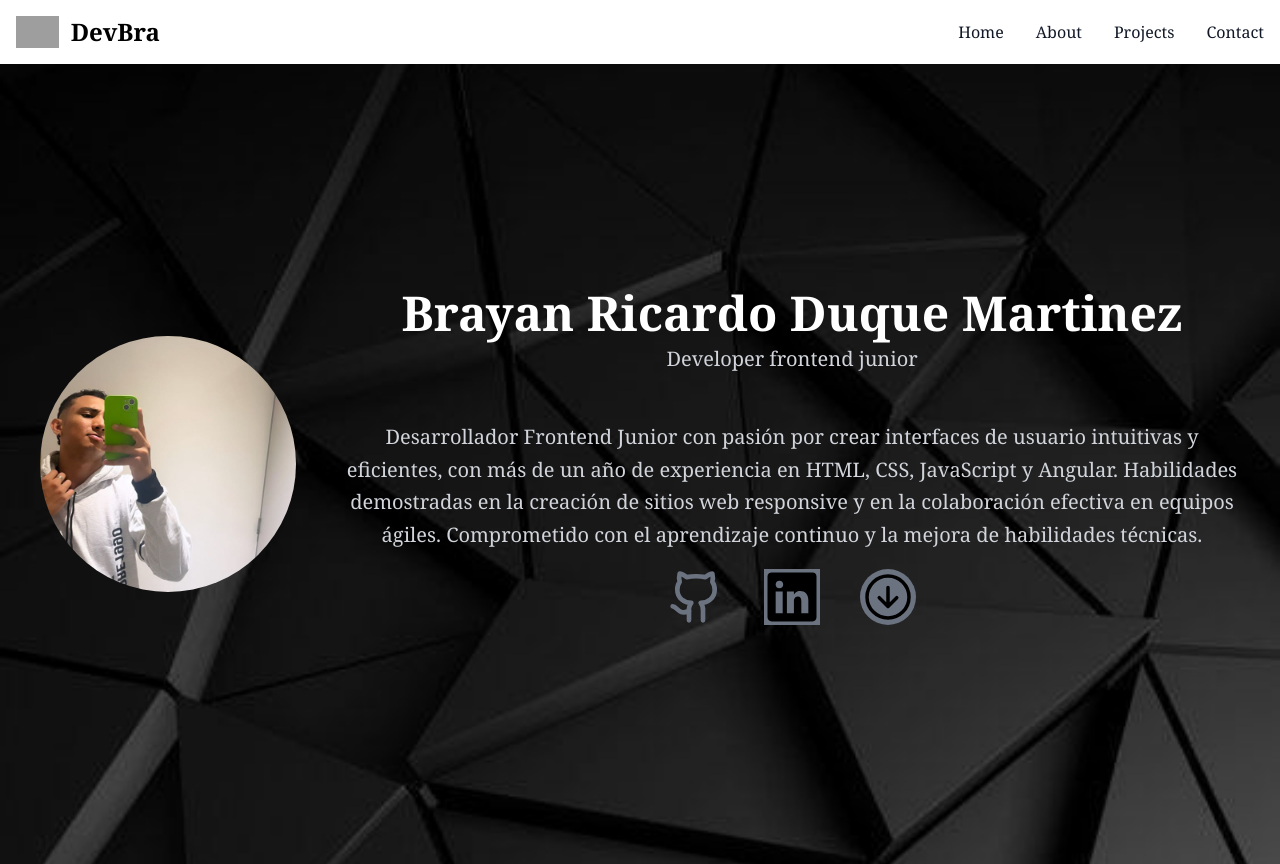
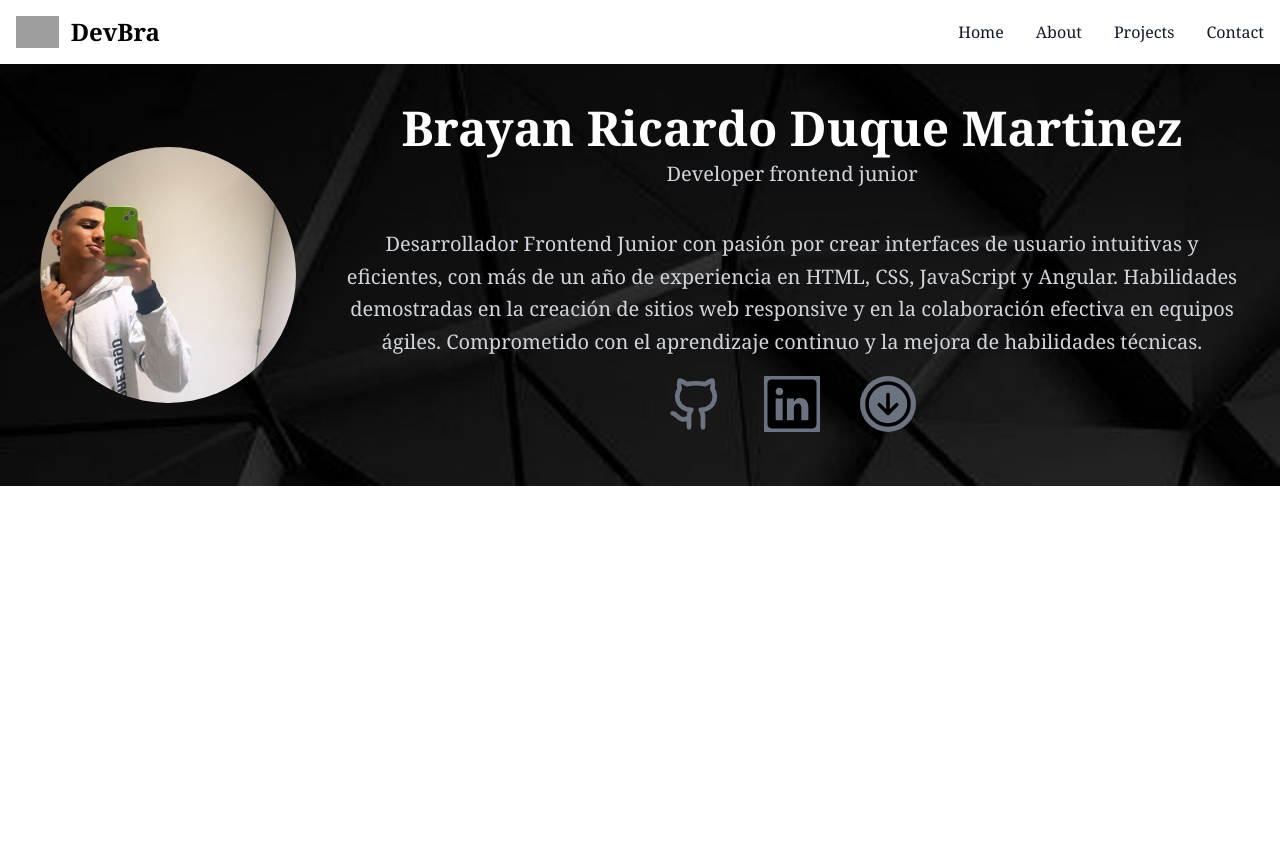
Before and after one commit to BrayanDuque/cvProgramador, an Angular app: page /about in a window 1280 px wide. After the commit the page ends 800 px from the top, so only its background shows below. Built offline with nearby package versions, Linux system fonts and the light colour scheme; grey boxes are pictures that could not be loaded.

Commit message:
pequeños arreglos en about y home

```diff
--- a/src/app/about/about.component.html
+++ b/src/app/about/about.component.html
@@ -1,13 +1,13 @@
-<div class="h-screen container mx-auto">
+<div class="h-full container mx-auto">
 
 <div class="flex flex-col items-center justify-around gap-6 p-10 md:flex-row md:gap-12 h-full">
-    <span class="relative flex shrink-0 overflow-auto rounded-full h-56 w-56 md:h-64 md:w-64 hover:animate-pulse">
-      <span class=" bg-white flex h-full w-full items-center justify-center rounded-full bg-muted"><img src="../assets/imagenes/bryan.jpg" alt=""></span>
+    <span class="flex shrink-0 overflow-auto rounded-full h-56 w-56 md:h-64 md:w-64 hover:animate-pulse">
+      <span class=" bg-white flex h-full w-full items-center justify-center rounded-full "><img src="../assets/imagenes/bryan.jpg" alt=""></span>
     </span>
     <div class="text-center">
       <h2 class="text-5xl font-bold text-white">Brayan Ricardo Duque Martinez</h2>
       <p class="text-gray-300 dark:text-gray-200 my-2 text-xl">Developer frontend junior</p>
-      <p class="mt-4 text-xl leading-relaxed text-gray-300 dark:text-gray-100 py-8">
+      <p class=" text-xl leading-relaxed text-gray-300 dark:text-gray-100 py-8">
         Desarrollador Frontend Junior con pasión por crear interfaces de usuario intuitivas y eficientes, con más de un año de experiencia en HTML, CSS, JavaScript y Angular. Habilidades demostradas en la creación de sitios web responsive y en la colaboración efectiva en equipos ágiles. Comprometido con el aprendizaje continuo y la mejora de habilidades técnicas.
       </p>
       <div class=" flex justify-center items-center gap-10 md:justify-center">
--- a/src/app/home/home.component.html
+++ b/src/app/home/home.component.html
@@ -1,5 +1,5 @@
 <!-- contenedor del home -->
-<div class="container mx-auto flex justify-center text-white gap-2">
+<div class="container h-full mx-auto flex justify-center text-white gap-2">
     <header class="grid grid-cols-1 md:grid-cols-3 items-center gap-5 h-screen">
         <article class="text-center items-center gap-4 col-span-2 md:order-1">
             <!-- informacion breve sobre el desarrollador -->
@@ -20,7 +20,7 @@
         <!-- contenedor del logotipo giratorio junior -->
             <section class="items-center mx-auto order-2 my-0">
                 <div class="group origin-bottom-right duration-500 -rotate-12 hover:-rotate-0 hover:-skew-x-12 skew-x-0 hover:-translate-x-6  hover:translate-y-12">
-                    <div class="duration-500 group-hover:duration-400 relative rounded-2xl w-80 h-36 bg-zinc-800 text-gray-50 flex flex-col justify-center items-center gap-1 before:-skew-x-12  before:rounded-2xl  before:absolute before:content['']  before:bg-neutral-700 before:right-3 before:top-0 before:w-80 before:h-40 before:-z-10 group-hover:before:-right-3 group-hover:before:skew-x-12 before:duration-500 group-hover:duration-500">
+                    <div class="duration-500 group-hover:duration-400 relative rounded-2xl w-80 h-32 bg-zinc-800 text-gray-50 flex flex-col justify-center items-center gap-1 before:-skew-x-12  before:rounded-2xl  before:absolute before:content['']  before:bg-neutral-700 before:right-3 before:top-0 before:w-80 before:h-32 before:-z-10 group-hover:before:-right-3 group-hover:before:skew-x-12 before:duration-500 group-hover:duration-500">
                       <span class="text-5xl font-bold">Jr</span>
                       <p class="text-amber-300 font-thin">- Frontend Developer -</p>
                     </div>
```
